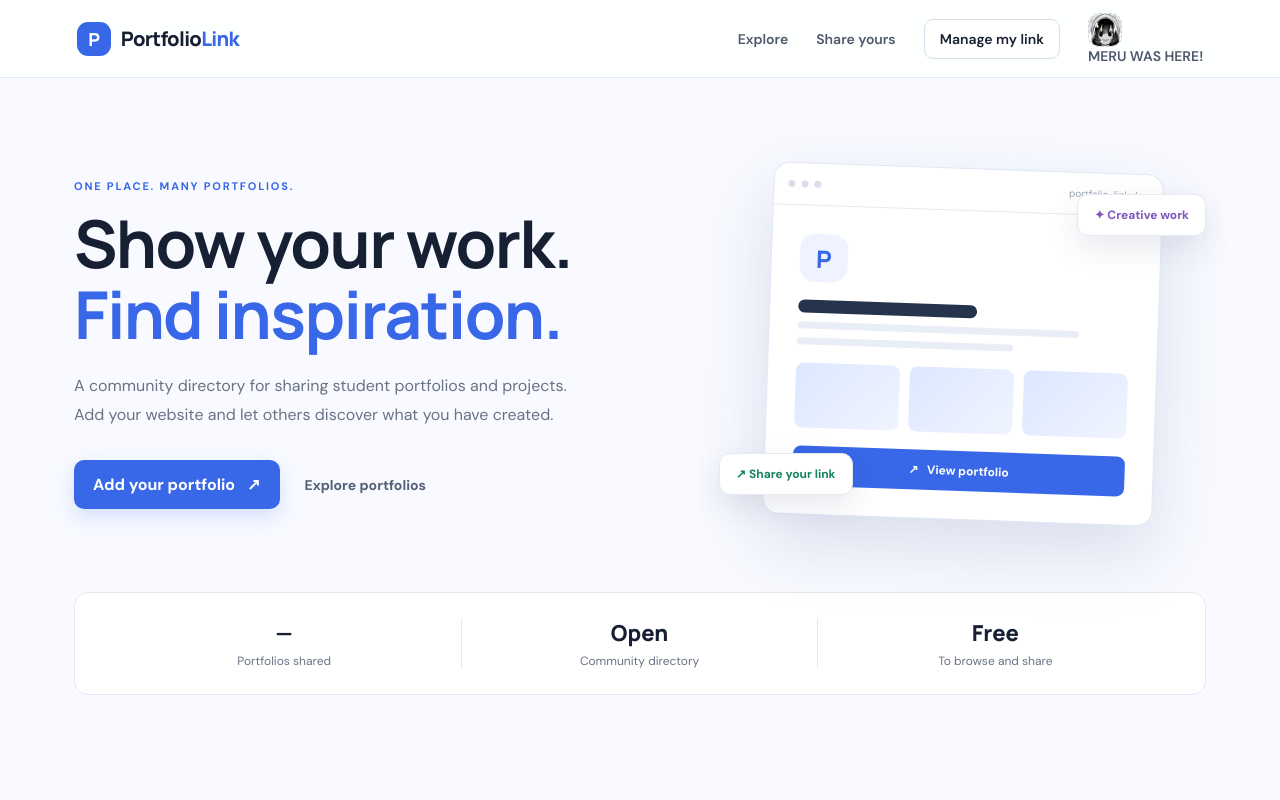
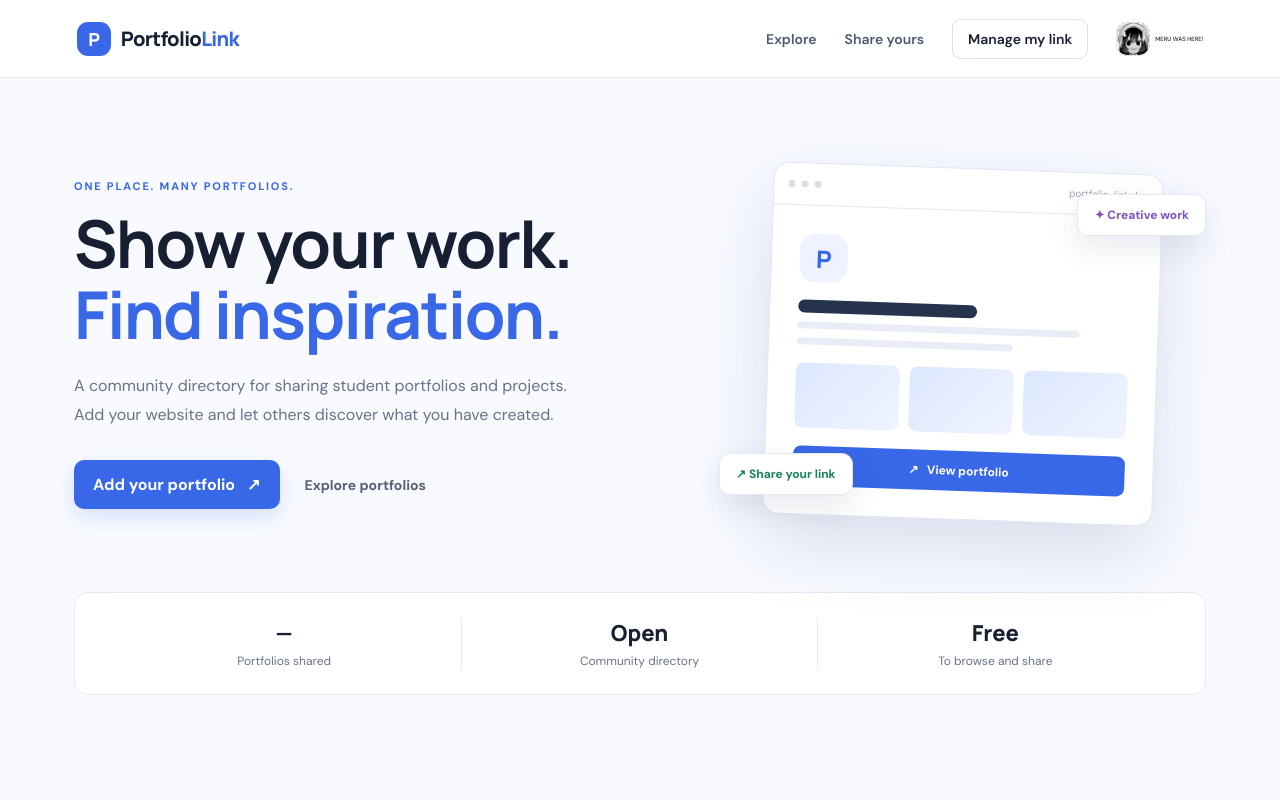
Before and after one commit to ElvinEntac/PortfolioBrowser, a plain HTML site: page index.html in a window 1280 px wide. Shown: the top 800 px of the page. Drawn offline with Linux system fonts and the light colour scheme; no server answers.

Commit message:
Update style.css

```diff
--- a/style.css
+++ b/style.css
@@ -243,3 +243,28 @@ footer p { margin: 0; }
     gap: 6px;
   }
 }
+/* MERU Easter Egg */
+.nav-image-wrap {
+  display: inline-flex !important;
+  flex-direction: row !important;
+  align-items: center !important;
+  gap: 5px;
+  flex-shrink: 0;
+}
+
+.nav-image-wrap .nav-image-placeholder {
+  width: 34px;
+  height: 34px;
+  flex: 0 0 34px;
+  display: block;
+  object-fit: cover;
+}
+
+.nav-image-wrap .easter-egg {
+  display: inline-block;
+  color: #000000;
+  font-size: 6px;
+  font-weight: 400;
+  line-height: 1;
+  white-space: nowrap;
+}
```
